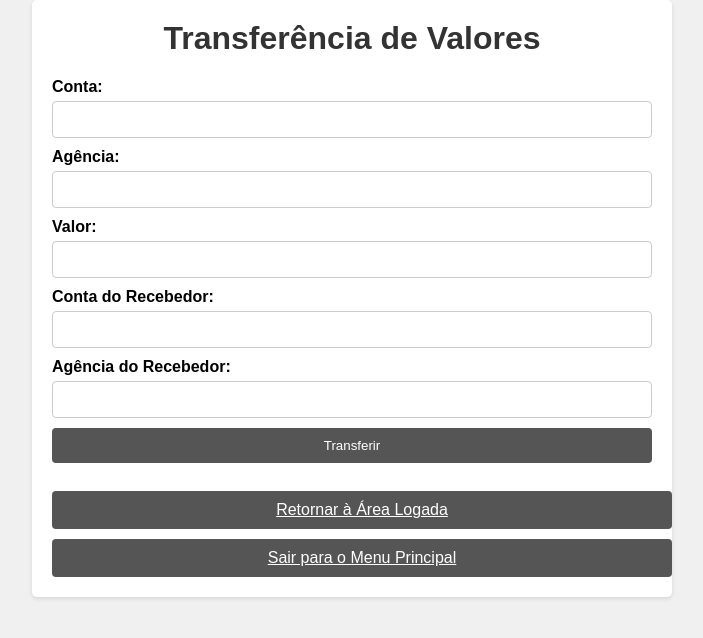
After one commit to DaniloCardosoSena/impacta-projeto-senapay, a Flask app: page /transfer in a window 1280 px wide. The commit adds this page. Shown: the top 638 px of the page, without its empty margins (288-991 px from the left). Run offline with Flask 3, Linux system fonts and the light colour scheme.

Commit message:
Nova Funcionalidade Prova Final

```diff
--- a/app/forms/forms.py
+++ b/app/forms/forms.py
@@ -1,6 +1,7 @@
 from flask_wtf import FlaskForm
-from wtforms import StringField, PasswordField, SubmitField
+from wtforms import FloatField, StringField, PasswordField, SubmitField, ValidationError
 from wtforms.validators import DataRequired, Email, EqualTo
+from app.models import User, Transfer
 
 class RegistrationForm(FlaskForm):
     username = StringField('Nome Completo', validators=[DataRequired()])
@@ -13,3 +14,31 @@ class LoginForm(FlaskForm):
     email = StringField('Email', validators=[DataRequired(), Email()])
     password = PasswordField('Senha', validators=[DataRequired()])
     submit = SubmitField('Login')
+
+class TransferForm(FlaskForm):
+    conta = StringField('Conta', validators=[DataRequired()])
+    agencia = StringField('Agência', validators=[DataRequired()])
+    valor = FloatField('Valor', validators=[DataRequired()])
+    receiver_account = StringField('Conta do Recebedor', validators=[DataRequired()])
+    agencia_receiver = StringField('Agência do Recebedor', validators=[DataRequired()])
+    submit = SubmitField('Transferir')
+
+    def validate_conta(self, conta):
+        user = User.query.filter_by(conta=conta.data).first()
+        if not user:
+            raise ValidationError('Conta não encontrada.')
+
+    def validate_agencia(self, agencia):
+        user = User.query.filter_by(agencia=agencia.data).first()
+        if not user:
+            raise ValidationError('Agência não encontrada.')
+
+    def validate_receiver_account(self, receiver_account):
+        user = User.query.filter_by(conta=receiver_account.data).first()
+        if not user:
+            raise ValidationError('Conta do beneficiário não encontrada.')
+
+    def validate_agencia_receiver(self, agencia_receiver):
+        user = User.query.filter_by(agencia=agencia_receiver.data).first()
+        if not user:
+            raise ValidationError('Agência do beneficiário não encontrada.')
--- a/app/routes.py
+++ b/app/routes.py
@@ -1,8 +1,10 @@
 from flask import render_template, redirect, url_for, session, flash, request
 from app import app
-from app.forms.forms import LoginForm, RegistrationForm
-from app.models import User
+from app.forms.forms import LoginForm, RegistrationForm, TransferForm
+from app.models import User, Transfer
 from app.models import db
+from datetime import datetime
+from decimal import Decimal
 
 @app.route('/')
 def home():
@@ -85,3 +87,44 @@ def search_user():
         users = [user]
 
     return render_template('user_list.html', users=users)
+
+@app.route('/transfer', methods=['GET', 'POST'])
+def transfer():
+    form = TransferForm()
+    if form.validate_on_submit():
+        sender = User.query.filter_by(conta=form.conta.data, agencia=form.agencia.data).first()
+        receiver = User.query.filter_by(conta=form.receiver_account.data, agencia=form.agencia_receiver.data).first()
+        if sender and receiver:
+            if sender.saldo >= form.valor.data:
+                # Arredondar o valor antes de atualizar os saldos
+                valor_arredondado = round(form.valor.data, 2)
+
+                # Atualizar saldos
+                sender.saldo -= Decimal(str(valor_arredondado))
+                receiver.saldo += Decimal(str(valor_arredondado))
+
+                # Registrar transação
+                transfer = Transfer(amount=Decimal(str(valor_arredondado)),
+                                    date=datetime.now(),
+                                    sender_account=form.conta.data,
+                                    agencia_sender=form.agencia.data,
+                                    receiver_account=form.receiver_account.data,
+                                    agencia_receiver=form.agencia_receiver.data)
+                db.session.add(transfer)
+                db.session.commit()
+                # Atualizar saldos no banco de dados
+                db.session.add(sender)
+                db.session.add(receiver)
+                db.session.commit()
+                flash('Transferência realizada com sucesso!', 'success')
+                return redirect(url_for('transfer_history'))
+            else:
+                flash('Saldo insuficiente para realizar a transferência.', 'danger')
+        else:
+            flash('Conta de origem, agência ou conta de destino inválida.', 'danger')
+    return render_template('transfer.html', title='Transferência', form=form)
+
+@app.route('/transfer_history')
+def transfer_history():
+    transfers = Transfer.query.order_by(Transfer.date.desc()).all()
+    return render_template('transfer_history.html', transfers=transfers)
--- /dev/null
+++ b/app/static/css/stylesTransfer.css
@@ -0,0 +1,85 @@
+body {
+    font-family: Arial, sans-serif;
+    background-color: #f0f0f0;
+    margin: 0;
+    padding: 0;
+    box-sizing: border-box;
+}
+
+.container {
+    max-width: 600px;
+    margin: 0 auto;
+    padding: 20px;
+    background-color: #fff;
+    border-radius: 5px;
+    box-shadow: 0 2px 4px rgba(0, 0, 0, 0.1);
+}
+
+h1 {
+    margin-top: 0;
+    color: #333;
+    text-align: center;
+}
+
+form {
+    margin-top: 20px;
+}
+
+form div {
+    margin-bottom: 10px;
+}
+
+form label {
+    display: block;
+    margin-bottom: 5px;
+    font-weight: bold;
+}
+
+form input[type="text"],
+form input[type="number"] {
+    width: 100%;
+    padding: 10px;
+    border: 1px solid #ccc;
+    border-radius: 4px;
+    box-sizing: border-box;
+}
+
+form button[type="submit"] {
+    display: block;
+    width: 100%;
+    padding: 10px;
+    background-color: #555;
+    color: #fff;
+    border: none;
+    border-radius: 4px;
+    cursor: pointer;
+    transition: background-color 0.3s;
+}
+
+form button[type="submit"]:hover {
+    background-color: #555;
+    border: none;
+    border-radius: 4px;
+    cursor: pointer;
+    transition: background-color 0.3s;
+}
+
+.return-btn,
+#logout-btn {
+    display: block;
+    width: 100%;
+    padding: 10px;
+    margin-top: 10px;
+    text-align: center;
+    color: #fff;
+    background-color: #555;
+    border: none;
+    border-radius: 4px;
+    cursor: pointer;
+    transition: background-color 0.3s;
+}
+
+.return-btn:hover,
+#logout-btn:hover {
+    background-color: #6e6e6e;
+}
--- /dev/null
+++ b/app/templates/transfer.html
@@ -0,0 +1,41 @@
+<!DOCTYPE html>
+<html lang="pt-BR">
+<head>
+    <meta charset="UTF-8">
+    <meta name="viewport" content="width=device-width, initial-scale=1.0">
+    <title>Transferência - SenaPay</title>
+    <link rel="stylesheet" href="{{ url_for('static', filename='css/stylesTransfer.css') }}">
+</head>
+<body>
+    <div class="container">
+        <h1>Transferência de Valores</h1>
+        <form method="POST">
+            {{ form.hidden_tag() }}
+            <div>
+                <label for="conta">Conta:</label>
+                {{ form.conta() }}
+            </div>
+            <div>
+                <label for="agencia">Agência:</label>
+                {{ form.agencia() }}
+            </div>
+            <div>
+                <label for="valor">Valor:</label>
+                {{ form.valor() }}
+            </div>
+            <div>
+                <label for="receiver_account">Conta do Recebedor:</label>
+                {{ form.receiver_account() }}
+            </div>
+            <div>
+                <label for="agencia_receiver">Agência do Recebedor:</label>
+                {{ form.agencia_receiver() }}
+            </div>
+            <button type="submit">Transferir</button>
+        </form>
+        <br/>
+        <a href="{{ url_for('logged_in') }}" class="return-btn">Retornar à Área Logada</a>
+        <a href="{{ url_for('logout') }}" id="logout-btn">Sair para o Menu Principal</a>
+    </div>
+</body>
+</html>
--- a/app/templates/user_list.html
+++ b/app/templates/user_list.html
@@ -21,6 +21,8 @@
                 <tr>
                     <th>Nome de Usuário</th>
                     <th>Email</th>
+                    <th>Conta</th>
+                    <th>Agência</th>
                 </tr>
             </thead>
             <tbody>
@@ -28,12 +30,16 @@
                 <tr>
                     <td>{{ searched_user.username }}</td>
                     <td>{{ searched_user.email }}</td>
+                    <td>{{ searched_user.conta }}</td>
+                    <td>{{ searched_user.agencia }}</td>
                 </tr>
                 {% else %}
                 {% for user in users %}
                 <tr>
                     <td>{{ user.username }}</td>
                     <td>{{ user.email }}</td>
+                    <td>{{ user.conta }}</td>
+                    <td>{{ user.agencia }}</td>
                 </tr>
                 {% endfor %}
                 {% endif %}
```
Also changed, not shown: app/models.py (+43 -0 lines), app/static/css/stylesLogged.css (+8 -0 lines), app/templates/logged_in.html (+9 -2 lines), app/templates/transfer_history.html (added, +51 -0 lines).
